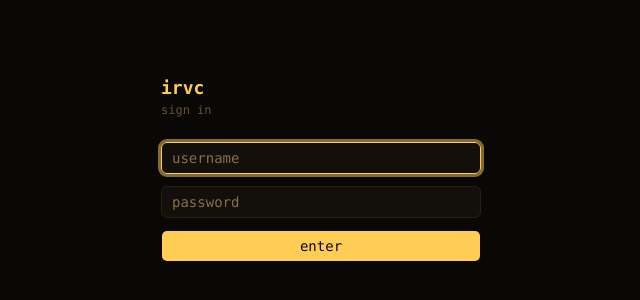
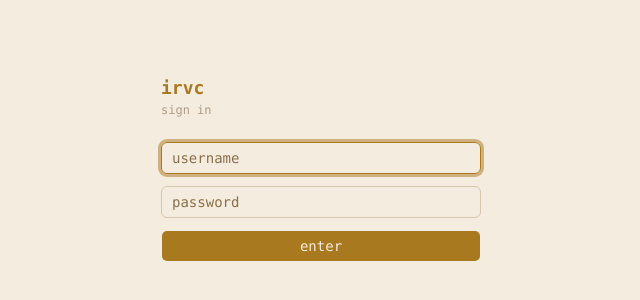
Before and after one commit to sacenox/irvc, a React (Vite) app in the folder web/: page / in a window 1280 px wide. Shown: the part 232-532 px from the top of the page, without its empty margins (319-959 px from the left). Built offline with nearby package versions, Linux system fonts and the light colour scheme; no server answers; the HTML template or start-up script is replaced by a standard one.

Commit message:
feat: light theme for flashbang enjoyers

```diff
--- a/web/src/index.css
+++ b/web/src/index.css
@@ -5,10 +5,6 @@
 @custom-variant dark (&:is(.dark *));
 
 @theme {
-  --color-bg: #0a0806;
-  --color-panel: #120d09;
-  --color-sepia: #c39a63;
-  --color-gold: #ffcc55;
   --font-mono: ui-monospace, SFMono-Regular, Menlo, Consolas, "DejaVu Sans Mono", monospace;
 }
 
@@ -20,8 +16,8 @@ body,
 
 body {
   margin: 0;
-  background: var(--color-bg);
-  color: var(--color-sepia);
+  background: var(--bg);
+  color: var(--sepia);
   font-family: var(--font-mono);
   -webkit-font-smoothing: antialiased;
 }
@@ -30,13 +26,17 @@ body {
   width: 10px;
 }
 ::-webkit-scrollbar-thumb {
-  background: color-mix(in srgb, var(--color-sepia) 25%, transparent);
+  background: color-mix(in srgb, var(--sepia) 25%, transparent);
   border-radius: 5px;
 }
 
 @theme inline {
   --font-heading: var(--font-sans);
   --font-sans: ui-monospace, SFMono-Regular, Menlo, Consolas, "DejaVu Sans Mono", monospace;
+  --color-bg: var(--bg);
+  --color-panel: var(--panel);
+  --color-sepia: var(--sepia);
+  --color-gold: var(--gold);
   --color-sidebar-ring: var(--sidebar-ring);
   --color-sidebar-border: var(--sidebar-border);
   --color-sidebar-accent-foreground: var(--sidebar-accent-foreground);
@@ -78,6 +78,49 @@ body {
 }
 
 :root {
+  --bg: #f4ecdf;
+  --panel: #ebe1cf;
+  --sepia: #6b4e2e;
+  --gold: #a9791f;
+  --background: #f4ecdf;
+  --foreground: #6b4e2e;
+  --card: #ebe1cf;
+  --card-foreground: #6b4e2e;
+  --popover: #ebe1cf;
+  --popover-foreground: #6b4e2e;
+  --primary: #a9791f;
+  --primary-foreground: #f4ecdf;
+  --secondary: #e3d8c4;
+  --secondary-foreground: #6b4e2e;
+  --muted: #e3d8c4;
+  --muted-foreground: #8a6f4a;
+  --accent: #ddd0b8;
+  --accent-foreground: #5c4326;
+  --destructive: #c0503c;
+  --border: #d5c7ae;
+  --input: #d5c7ae;
+  --ring: #a9791f;
+  --chart-1: #a9791f;
+  --chart-2: #8a6f4a;
+  --chart-3: #6b4e2e;
+  --chart-4: #b8a582;
+  --chart-5: #ddd0b8;
+  --radius: 0.375rem;
+  --sidebar: #efe6d7;
+  --sidebar-foreground: #6b4e2e;
+  --sidebar-primary: #a9791f;
+  --sidebar-primary-foreground: #f4ecdf;
+  --sidebar-accent: #e3d8c4;
+  --sidebar-accent-foreground: #6b4e2e;
+  --sidebar-border: #d5c7ae;
+  --sidebar-ring: #a9791f;
+}
+
+.dark {
+  --bg: #0a0806;
+  --panel: #120d09;
+  --sepia: #c39a63;
+  --gold: #ffcc55;
   --background: #0a0806;
   --foreground: #c39a63;
   --card: #120d09;
@@ -101,7 +144,6 @@ body {
   --chart-3: #8a6f4a;
   --chart-4: #4e3520;
   --chart-5: #241a10;
-  --radius: 0.375rem;
   --sidebar: #0e0a07;
   --sidebar-foreground: #c39a63;
   --sidebar-primary: #ffcc55;
--- /dev/null
+++ b/web/src/lib/theme.ts
@@ -0,0 +1,23 @@
+import { useCallback, useEffect, useState } from "react";
+
+export type Theme = "light" | "dark";
+
+function initial(): Theme {
+  const saved = localStorage.getItem("theme");
+  if (saved === "light" || saved === "dark") return saved;
+  return window.matchMedia("(prefers-color-scheme: dark)").matches ? "dark" : "light";
+}
+
+// useTheme keeps the `dark` class on <html> in sync, seeding from the OS on
+// first visit. index.html applies the same choice before paint.
+export function useTheme() {
+  const [theme, setTheme] = useState<Theme>(initial);
+
+  useEffect(() => {
+    document.documentElement.classList.toggle("dark", theme === "dark");
+    localStorage.setItem("theme", theme);
+  }, [theme]);
+
+  const toggle = useCallback(() => setTheme((t) => (t === "dark" ? "light" : "dark")), []);
+  return { theme, toggle };
+}
--- a/web/src/views/Chat.tsx
+++ b/web/src/views/Chat.tsx
@@ -1,7 +1,8 @@
 import { useEffect, useRef, useState } from "react";
-import { LogOut, PanelRight, PanelRightClose } from "lucide-react";
+import { Hash, LogOut, Moon, PanelRight, PanelRightClose, Sun, Volume2 } from "lucide-react";
 import { Button } from "@/components/ui/button";
 import { api } from "../lib/api";
+import { useTheme } from "../lib/theme";
 import { useVoice } from "../lib/voice";
 import type { Channel, Message, User, UserSummary, WSEvent } from "../lib/types";
 import ChatPane from "../components/ChatPane";
@@ -18,6 +19,7 @@ export default function Chat({ user, onLogout }: { user: User; onLogout: () => v
   const [showUsers, setShowUsers] = useState(true);
   const selectedId = useRef<number | null>(null);
   const voice = useVoice();
+  const { theme, toggle } = useTheme();
 
   useEffect(() => {
     selectedId.current = selected?.id ?? null;
@@ -69,16 +71,26 @@ export default function Chat({ user, onLogout }: { user: User; onLogout: () => v
       <Sidebar channels={channels} selected={selected} onSelect={setSelected} voice={voice} />
       <main className="flex min-w-0 flex-1 flex-col">
         <header className="flex items-center justify-between border-b border-sepia/15 px-4 py-2">
-          <span className="text-sm text-sepia/70">
-            {selected ? `${selected.type === "text" ? "#" : "🔊"} ${selected.name}` : ""}
+          <span className="flex items-center gap-1.5 text-sm text-sepia/70">
+            {selected && (selected.type === "text" ? <Hash size={14} /> : <Volume2 size={14} />)}
+            {selected?.name}
           </span>
           <div className="flex items-center gap-1">
             {voice.channel && (
-              <span className="pr-2 text-xs text-sepia/50">
-                🔊 {voice.channel.name}
+              <span className="flex items-center gap-1 pr-2 text-xs text-sepia/50">
+                <Volume2 size={12} />
+                {voice.channel.name}
                 {voice.muted ? " · muted" : ""}
               </span>
             )}
+            <Button
+              variant="ghost"
+              size="icon-sm"
+              onClick={toggle}
+              title={theme === "dark" ? "light mode" : "dark mode"}
+            >
+              {theme === "dark" ? <Sun /> : <Moon />}
+            </Button>
             <Button
               variant="ghost"
               size="icon-sm"
```
Also changed, not shown: web/index.html (+11 -2 lines).
